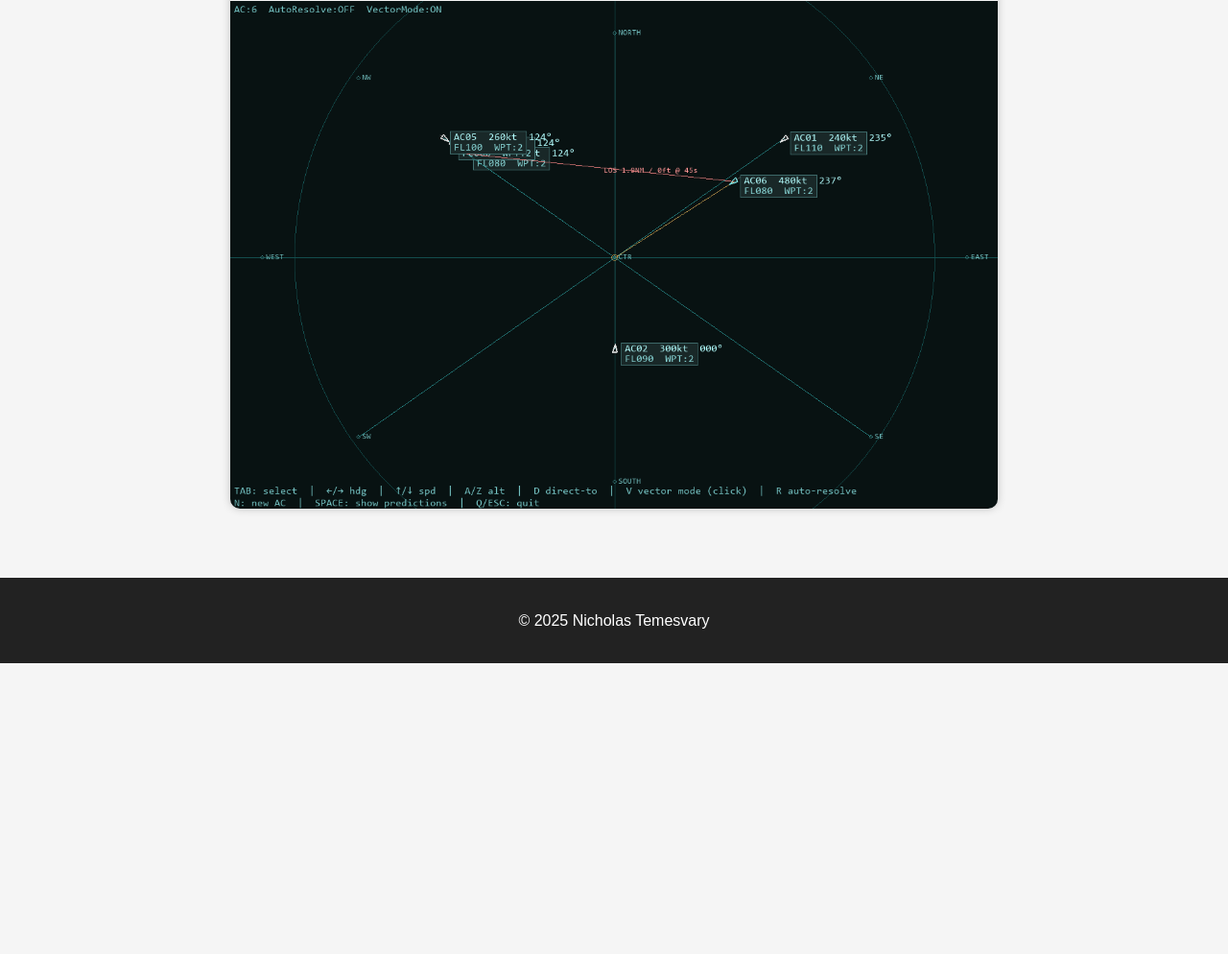
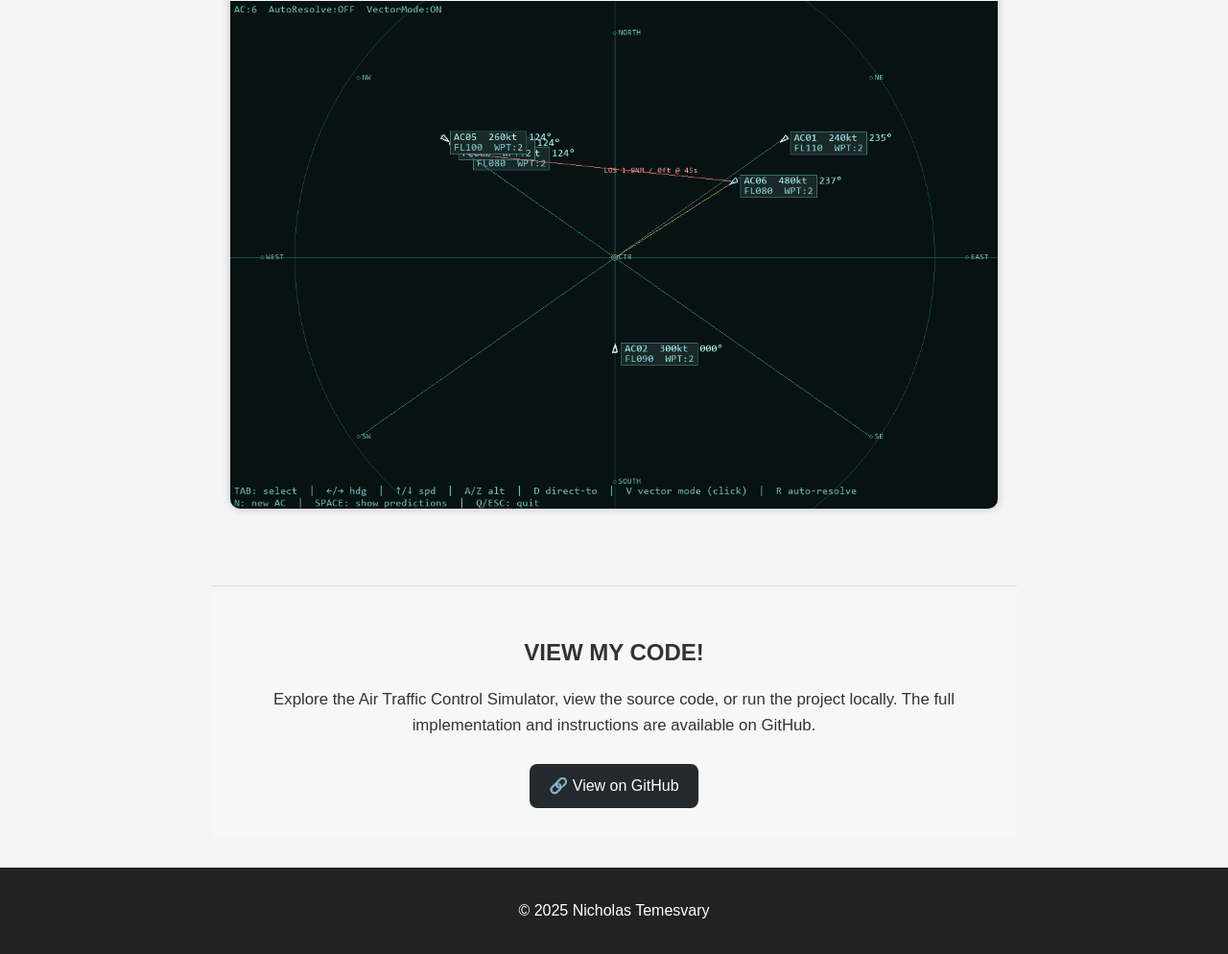
Before and after one commit to NicholasTemesvary/Portfolio-Website, a plain HTML site: page atc.html in a window 1280 px wide. Shown: the part 992-1986 px from the top of the page at 96% size. Before the commit the page ends 1683 px from the top, so only its background shows below. Drawn offline with Linux system fonts and the light colour scheme.

Commit message:
Added github links to ATC

```diff
--- a/atc.html
+++ b/atc.html
@@ -5,6 +5,40 @@
   <meta name="viewport" content="width=device-width, initial-scale=1.0">
   <title>ATC Flight Path Simulator | Nicholas Temesvary</title>
   <link rel="stylesheet" href="style.css">
+  <style>
+    .github-link {
+      display: inline-block;
+      margin-top: 10px;
+      padding: 10px 20px;
+      background-color: #24292e;
+      color: #fff;
+      text-decoration: none;
+      border-radius: 8px;
+      font-weight: 500;
+      transition: background-color 0.3s ease;
+    }
+
+    .github-link:hover {
+      background-color: #0366d6;
+    }
+
+    .try-section {
+      text-align: center;
+      padding: 30px 20px;
+      background: #f7f7f7;
+      border-top: 1px solid #ddd;
+      margin-top: 40px;
+    }
+
+    .try-section h2 {
+      margin-bottom: 10px;
+    }
+
+    .try-section p {
+      font-size: 1.05em;
+      color: #333;
+    }
+  </style>
 </head>
 <body>
   <header>
@@ -38,6 +72,7 @@
     </p>
   </section>
 
+  <!-- Image Gallery Section -->
   <section>
     <h2>ATC Simulation Snapshot</h2>
     <div class="image-gallery">
@@ -46,6 +81,19 @@
     </div>
   </section>
 
+  <!-- Try It Yourself Section -->
+  <section class="try-section">
+    <h2>VIEW MY CODE!</h2>
+    <p>
+      Explore the Air Traffic Control Simulator, view the source code, or run the project locally.
+      The full implementation and instructions are available on GitHub.
+    </p>
+    <a href="https://github.com/NicholasTemesvary/Air-Traffic-Controller"
+       class="github-link" target="_blank" rel="noopener noreferrer">
+      🔗 View on GitHub
+    </a>
+  </section>
+
   <footer>
     <p>© 2025 Nicholas Temesvary</p>
   </footer>
```
